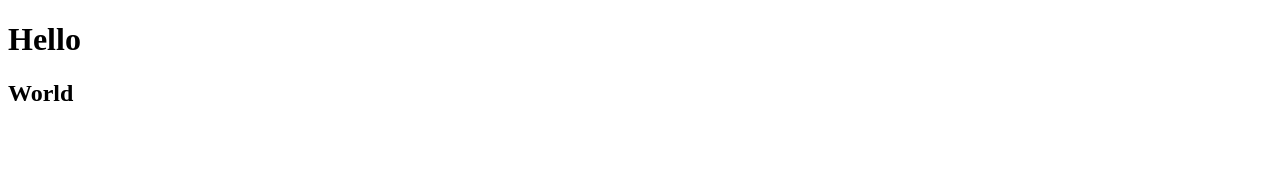
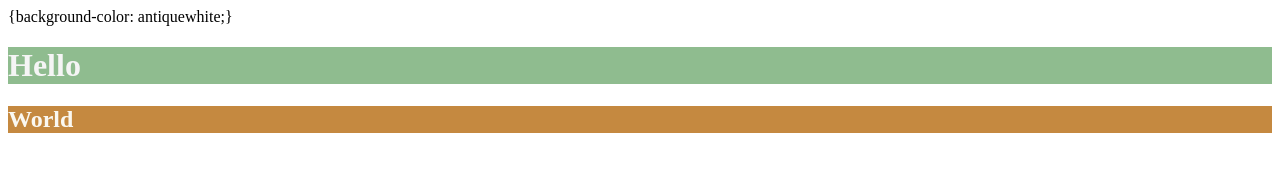
Before and after one commit to Amber94mk/html-portfolio, a plain HTML site: page index.html in a window 1280 px wide. Drawn offline with Linux system fonts and the light colour scheme.

Commit message:
Update index.html

```diff
--- a/index.html
+++ b/index.html
@@ -11,10 +11,15 @@
     3. Make the background of the h1 "darkseagreen"
     4. Make the h2 #FAF8F1
     5. Make the background of the h2 "#C58940" */
+    h1{color: whitesmoke;}
+    h1{background: darkseagreen;}
+    h2{color: #FAF8F1;}
+    h2{background-color: #C58940;}
   </style>
 </head>
 
 <body>
+  {background-color: antiquewhite;}
   <h1>Hello</h1>
   <h2>World</h2>
 </body>
```
